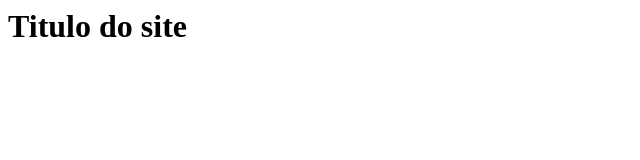
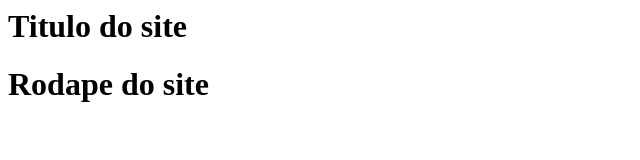
Before and after one commit to RepDX/rep1, a plain HTML site: page index.html in a window 1280 px wide. Shown: the whole page, without its empty margins (0-640 px from the left). Drawn offline with Linux system fonts and the light colour scheme.

Commit message:
Adicionado rodape

```diff
--- a/index.html
+++ b/index.html
@@ -4,5 +4,9 @@
 </head>
 <body>
 <h1> Titulo do site</h1>
+
+
+
+<h1>	Rodape do site</h1>
 </body>
 </html>
```
